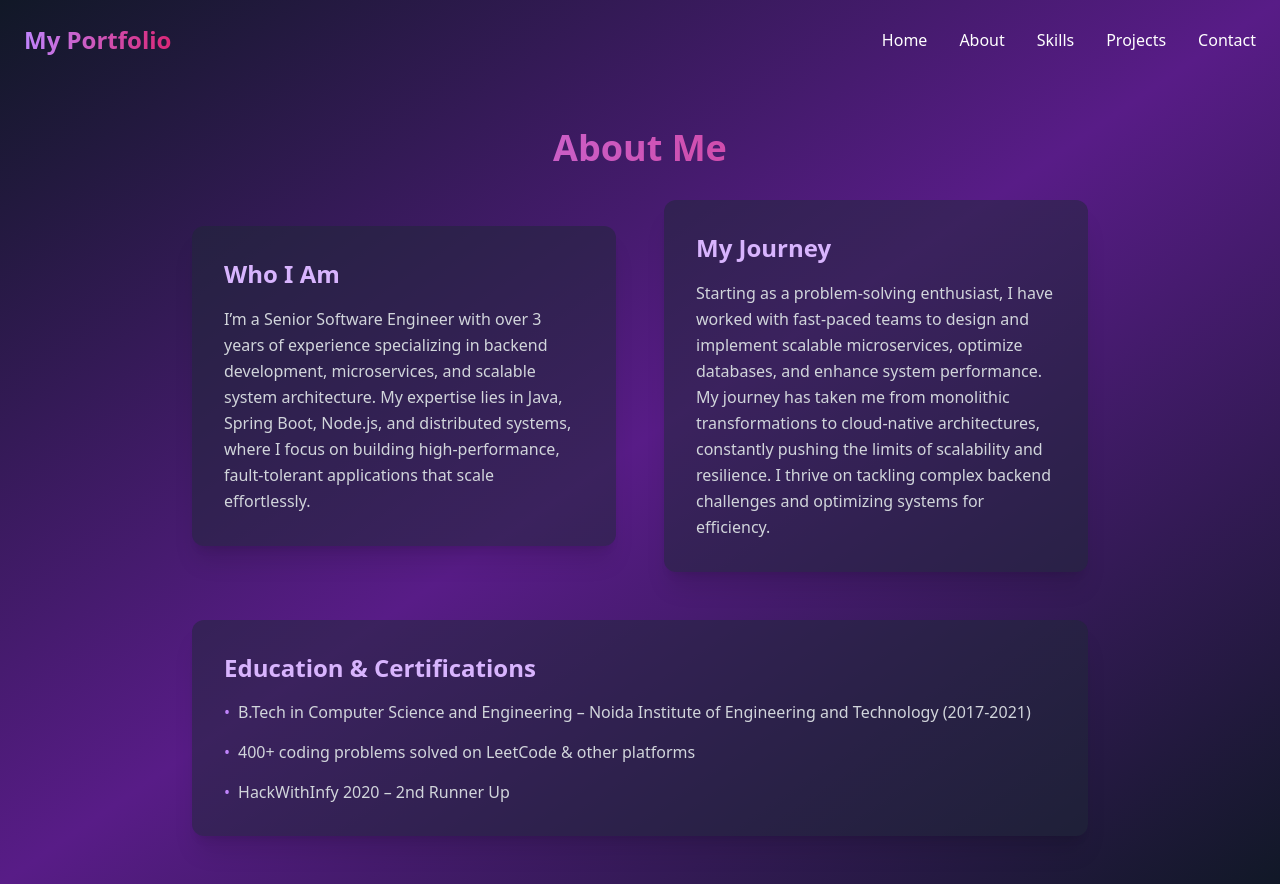
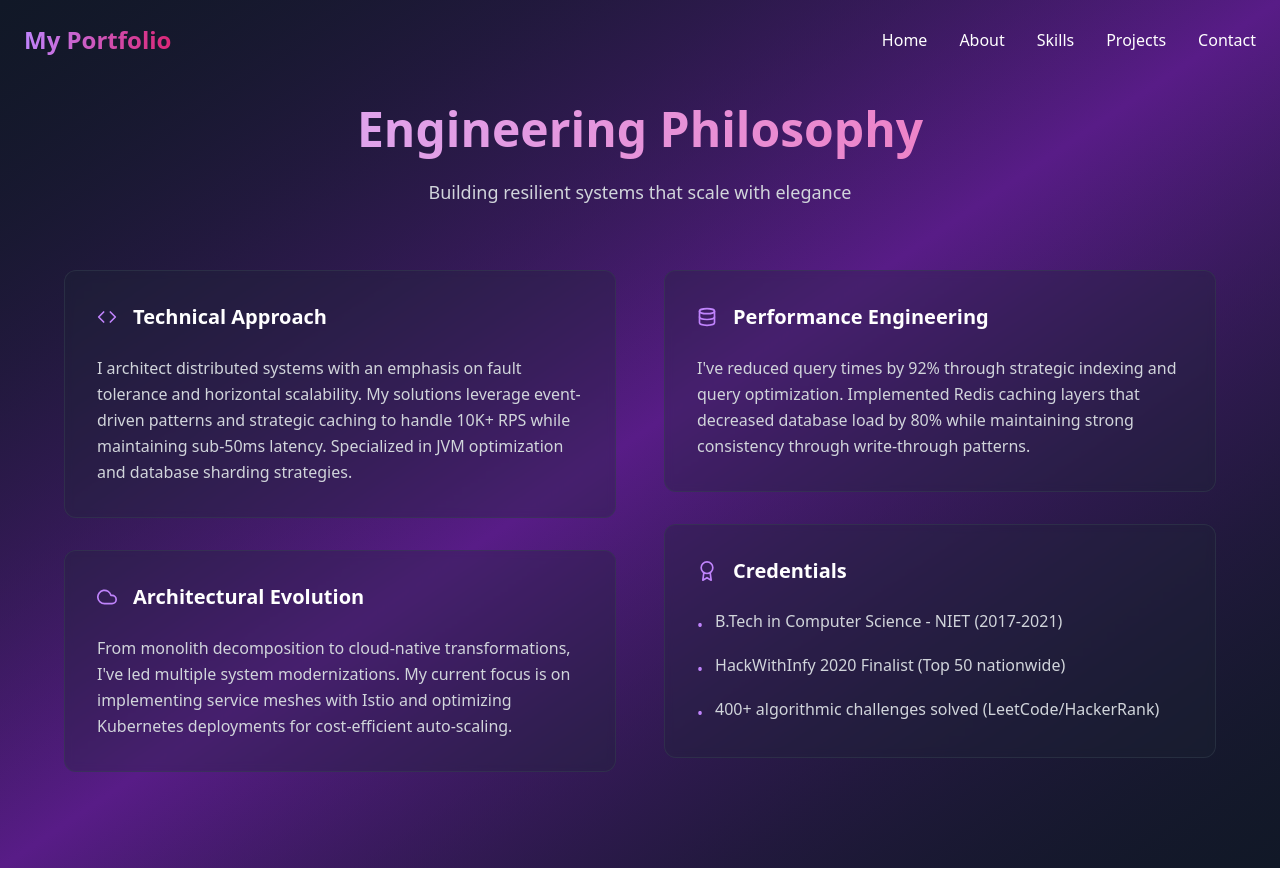
Before and after one commit to sushi27/portfolio, a React (Vite) app: page /about in a window 1280 px wide. Built offline with nearby package versions, Linux system fonts and the light colour scheme.

Commit message:
updates about page

```diff
--- a/src/components/About.jsx
+++ b/src/components/About.jsx
@@ -1,67 +1,96 @@
 import { motion } from 'framer-motion';
+import { FiAward, FiCode, FiCloud, FiCpu, FiDatabase } from 'react-icons/fi';
 
 const About = () => {
   return (
-    <section className="min-h-screen flex items-center justify-center pt-20">
-      <div className="container mx-auto px-6 py-12">
+    <section className="min-h-screen flex items-center justify-center py-24 px-4 sm:px-6 lg:px-8 bg-gradient-to-br from-gray-900 via-purple-900/20 to-gray-900">
+      <div className="max-w-6xl mx-auto w-full">
         <motion.div
-          initial={{ opacity: 0 }}
-          animate={{ opacity: 1 }}
-          transition={{ duration: 0.8 }}
-          className="max-w-4xl mx-auto"
+          initial={{ opacity: 0, y: 20 }}
+          animate={{ opacity: 1, y: 0 }}
+          transition={{ duration: 0.6 }}
+          className="text-center mb-16"
         >
-          <h2 className="text-4xl font-bold mb-8 text-center bg-clip-text text-transparent bg-gradient-to-r from-purple-400 to-pink-600">
-            About Me
+          <h2 className="text-4xl sm:text-5xl sm:leading-[66px] font-bold bg-clip-text text-transparent bg-gradient-to-r from-purple-300 to-pink-400 mb-4">
+            Engineering Philosophy
           </h2>
+          <p className="text-lg text-gray-300 max-w-3xl mx-auto">
+            Building resilient systems that scale with elegance
+          </p>
+        </motion.div>
 
-          <div className="grid md:grid-cols-2 gap-12 items-center">
-            <motion.div
-              whileHover={{ scale: 1.02 }}
-              className="bg-gray-800 bg-opacity-50 p-8 rounded-xl shadow-xl"
-            >
-              <h3 className="text-2xl font-semibold mb-4 text-purple-300">Who I Am</h3>
+        <div className="grid grid-cols-1 lg:grid-cols-2 gap-12">
+          <motion.div
+            initial={{ opacity: 0, x: -30 }}
+            animate={{ opacity: 1, x: 0 }}
+            transition={{ duration: 0.6 }}
+            className="space-y-8"
+          >
+            <div className="bg-gray-800/30 backdrop-blur-sm rounded-xl p-8 border border-gray-700/50">
+              <div className="flex items-center gap-4 mb-6">
+                <FiCode className="text-purple-400 text-xl" />
+                <h3 className="text-xl font-semibold text-white">Technical Approach</h3>
+              </div>
               <p className="text-gray-300 leading-relaxed">
-              I’m a Senior Software Engineer with over 3 years of experience specializing in backend development, microservices, and scalable system architecture.
-              My expertise lies in Java, Spring Boot, Node.js, and distributed systems, where I focus on building high-performance, fault-tolerant applications that scale effortlessly.
+                I architect distributed systems with an emphasis on fault tolerance and horizontal scalability.
+                My solutions leverage event-driven patterns and strategic caching to handle 10K+ RPS while
+                maintaining sub-50ms latency. Specialized in JVM optimization and database sharding strategies.
               </p>
-            </motion.div>
+            </div>
 
-            <motion.div
-              whileHover={{ scale: 1.02 }}
-              className="bg-gray-800 bg-opacity-50 p-8 rounded-xl shadow-xl"
-            >
-              <h3 className="text-2xl font-semibold mb-4 text-purple-300">My Journey</h3>
+            <div className="bg-gray-800/30 backdrop-blur-sm rounded-xl p-8 border border-gray-700/50">
+              <div className="flex items-center gap-4 mb-6">
+                <FiCloud className="text-purple-400 text-xl" />
+                <h3 className="text-xl font-semibold text-white">Architectural Evolution</h3>
+              </div>
               <p className="text-gray-300 leading-relaxed">
-              Starting as a problem-solving enthusiast, I have worked with fast-paced teams to design and implement scalable microservices, optimize databases, and enhance system performance.
-              My journey has taken me from monolithic transformations to cloud-native architectures, constantly pushing the limits of scalability and resilience.
-              I thrive on tackling complex backend challenges and optimizing systems for efficiency.
+                From monolith decomposition to cloud-native transformations, I've led multiple system
+                modernizations. My current focus is on implementing service meshes with Istio and
+                optimizing Kubernetes deployments for cost-efficient auto-scaling.
               </p>
-            </motion.div>
-          </div>
+            </div>
+          </motion.div>
 
           <motion.div
-            initial={{ y: 50, opacity: 0 }}
-            animate={{ y: 0, opacity: 1 }}
-            transition={{ delay: 0.4, duration: 0.8 }}
-            className="mt-12 bg-gray-800 bg-opacity-50 p-8 rounded-xl shadow-xl"
+            initial={{ opacity: 0, x: 30 }}
+            animate={{ opacity: 1, x: 0 }}
+            transition={{ duration: 0.6 }}
+            className="space-y-8"
           >
-            <h3 className="text-2xl font-semibold mb-4 text-purple-300">Education & Certifications</h3>
-            <ul className="space-y-4 text-gray-300">
-              <li className="flex items-start">
-                <span className="text-purple-400 mr-2">•</span>
-                <span>B.Tech in Computer Science and Engineering – Noida Institute of Engineering and Technology (2017-2021)</span>
-              </li>
-              <li className="flex items-start">
-                <span className="text-purple-400 mr-2">•</span>
-                <span>400+ coding problems solved on LeetCode & other platforms</span>
-              </li>
-              <li className="flex items-start">
-                <span className="text-purple-400 mr-2">•</span>
-                <span>HackWithInfy 2020 – 2nd Runner Up</span>
-              </li>
-            </ul>
+            <div className="bg-gray-800/30 backdrop-blur-sm rounded-xl p-8 border border-gray-700/50">
+              <div className="flex items-center gap-4 mb-6">
+                <FiDatabase className="text-purple-400 text-xl" />
+                <h3 className="text-xl font-semibold text-white">Performance Engineering</h3>
+              </div>
+              <p className="text-gray-300 leading-relaxed">
+                I've reduced query times by 92% through strategic indexing and query optimization.
+                Implemented Redis caching layers that decreased database load by 80% while maintaining
+                strong consistency through write-through patterns.
+              </p>
+            </div>
+
+            <div className="bg-gray-800/30 backdrop-blur-sm rounded-xl p-8 border border-gray-700/50">
+              <div className="flex items-center gap-4 mb-6">
+                <FiAward className="text-purple-400 text-xl" />
+                <h3 className="text-xl font-semibold text-white">Credentials</h3>
+              </div>
+              <ul className="space-y-4 text-gray-300">
+                <li className="flex items-start gap-3">
+                  <span className="text-purple-400 mt-1">•</span>
+                  <span>B.Tech in Computer Science - NIET (2017-2021)</span>
+                </li>
+                <li className="flex items-start gap-3">
+                  <span className="text-purple-400 mt-1">•</span>
+                  <span>HackWithInfy 2020 Finalist (Top 50 nationwide)</span>
+                </li>
+                <li className="flex items-start gap-3">
+                  <span className="text-purple-400 mt-1">•</span>
+                  <span>400+ algorithmic challenges solved (LeetCode/HackerRank)</span>
+                </li>
+              </ul>
+            </div>
           </motion.div>
-        </motion.div>
+        </div>
       </div>
     </section>
   );
--- a/src/components/Footer.jsx
+++ /dev/null
@@ -1,9 +0,0 @@
-const Footer = () => {
-  return (
-    <footer className="p-4 bg-gray-200 dark:bg-gray-900 text-center text-gray-700 dark:text-gray-300">
-      © 2025 Susanto. All rights reserved.
-    </footer>
-  );
-};
-
-export default Footer;
--- a/src/components/Hero.jsx
+++ /dev/null
@@ -1,26 +0,0 @@
-import { motion } from "framer-motion";
-
-const Hero = () => {
-  return (
-    <section className="h-screen flex flex-col justify-center items-center text-center bg-gray-100 dark:bg-gray-800 transition-all">
-      <motion.h1
-        className="text-5xl font-bold text-gray-900 dark:text-white"
-        initial={{ opacity: 0, y: -50 }}
-        animate={{ opacity: 1, y: 0 }}
-        transition={{ duration: 1 }}
-      >
-        Hi, I'm Susanto
-      </motion.h1>
-      <motion.p
-        className="text-xl text-gray-700 dark:text-gray-300 mt-2"
-        initial={{ opacity: 0 }}
-        animate={{ opacity: 1 }}
-        transition={{ delay: 0.5, duration: 1 }}
-      >
-        Software Developer | Full Stack Engineer
-      </motion.p>
-    </section>
-  );
-};
-
-export default Hero;
```
